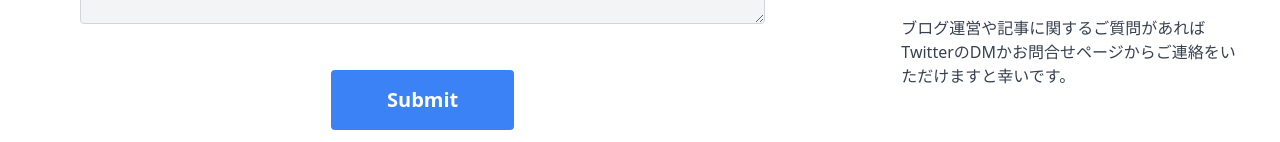
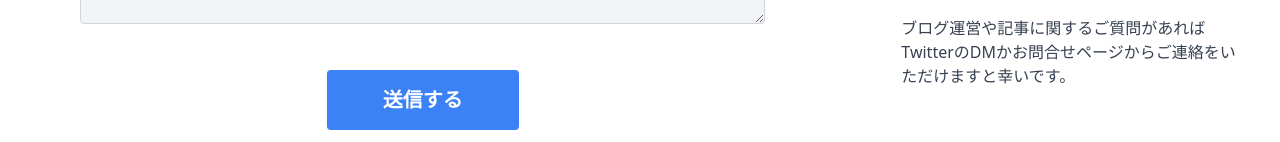
Before and after one commit to knm22mukk/kuchen-blog, a Next.js app: page /contact in a window 1280 px wide. Shown: the part 658-800 px from the top of the page. Built offline with nearby package versions, Linux system fonts and the light colour scheme.

Commit message:
react-hook-formを使用してバリデーションやエラーメッセージの設定を行いました

```diff
--- a/package.json
+++ b/package.json
@@ -19,6 +19,7 @@
     "nodemailer": "^6.8.0",
     "react": "18.2.0",
     "react-dom": "18.2.0",
+    "react-hook-form": "^7.38.0",
     "react-icons": "^4.4.0"
   },
   "devDependencies": {
--- a/src/components/ContactForm.tsx
+++ b/src/components/ContactForm.tsx
@@ -1,22 +1,29 @@
 import { useRouter } from 'next/router';
 import React, { FC, useState } from 'react';
+import { useForm, SubmitHandler } from 'react-hook-form';
+
+type Inputs = {
+  name: string;
+  email: string;
+  message: string;
+};
 
 export const ContactForm: FC = () => {
-  const [name, setName] = useState<string>('');
-  const [email, setEmail] = useState<string>('');
-  const [message, setMessage] = useState<string>('');
+  const [buttonText, setButtonText] = useState<string>('送信する');
+  const {
+    register,
+    handleSubmit,
+    formState: { errors },
+  } = useForm<Inputs>({ reValidateMode: 'onSubmit', criteriaMode: 'all' });
 
-  const router = useRouter();
-
-  const handleSubmit = (e: React.FormEvent<HTMLInputElement>) => {
-    e.preventDefault();
-
+  const onSubmit: SubmitHandler<Inputs> = (data) => {
+    setButtonText('送信中...');
     fetch('/api/sendMail', {
       method: 'POST',
       body: JSON.stringify({
-        name: name,
-        email: email,
-        message: message,
+        name: data.name,
+        email: data.email,
+        message: data.message,
       }),
     })
       .then((res) => {
@@ -24,6 +31,7 @@ export const ContactForm: FC = () => {
           router.push('/contact/success');
         } else {
           alert(`送信できませんでした。Error: Status Code ${res.status}`);
+          setButtonText('再送信する');
         }
       })
       .catch((e) => {
@@ -31,19 +39,20 @@ export const ContactForm: FC = () => {
       });
   };
 
+  const router = useRouter();
+
   return (
-    <form className='container'>
+    <form className='container' onSubmit={handleSubmit(onSubmit)}>
       <div className='my-10'>
         <label htmlFor='name' className='font-light text-gray-500 dark:text-white'>
           お名前<span className='text-red-500'>*</span>
         </label>
         <input
           type='text'
-          name='name'
-          value={name}
-          onChange={(e) => setName(e.target.value)}
+          {...register('name', { required: true })}
           className='w-full rounded border border-gray-300 bg-gray-100 p-2 text-base outline-none focus:border-indigo-500 focus:bg-white dark:bg-gray-600'
         />
+        {errors.name && <div className='text-red-500'>入力が必須の項目です</div>}
       </div>
       <div className='my-10'>
         <label htmlFor='email' className='font-light text-gray-500 dark:text-white'>
@@ -51,11 +60,10 @@ export const ContactForm: FC = () => {
         </label>
         <input
           type='text'
-          name='email'
-          value={email}
-          onChange={(e) => setEmail(e.target.value)}
+          {...register('email', { required: true })}
           className='w-full rounded border border-gray-300 bg-gray-100 p-2 text-base outline-none focus:border-indigo-500 focus:bg-white dark:bg-gray-600'
         />
+        {errors.email && <div className='text-red-500'>入力が必須の項目です</div>}
       </div>
       <div className='my-10'>
         <label htmlFor='message' className='font-light text-gray-500 dark:text-white'>
@@ -63,18 +71,15 @@ export const ContactForm: FC = () => {
         </label>
         <textarea
           rows={5}
-          name='message'
-          value={message}
-          onChange={(e) => setMessage(e.target.value)}
+          {...register('message', { required: true })}
           className='w-full rounded border border-gray-300 bg-gray-100 p-2 text-base outline-none focus:border-indigo-500 focus:bg-white dark:bg-gray-600'
         ></textarea>
+        {errors.message && <div className='text-red-500'>入力が必須の項目です</div>}
       </div>
       <div className='flex justify-center'>
-        <input
-          type='submit'
-          onClick={async (e) => await handleSubmit(e)}
-          className='baseButton cursor-pointer'
-        />
+        <button type='submit' className='baseButton'>
+          {buttonText}
+        </button>
       </div>
     </form>
   );
```
Also changed, not shown: 2 other files (tests, documents, lock files or other folders).
